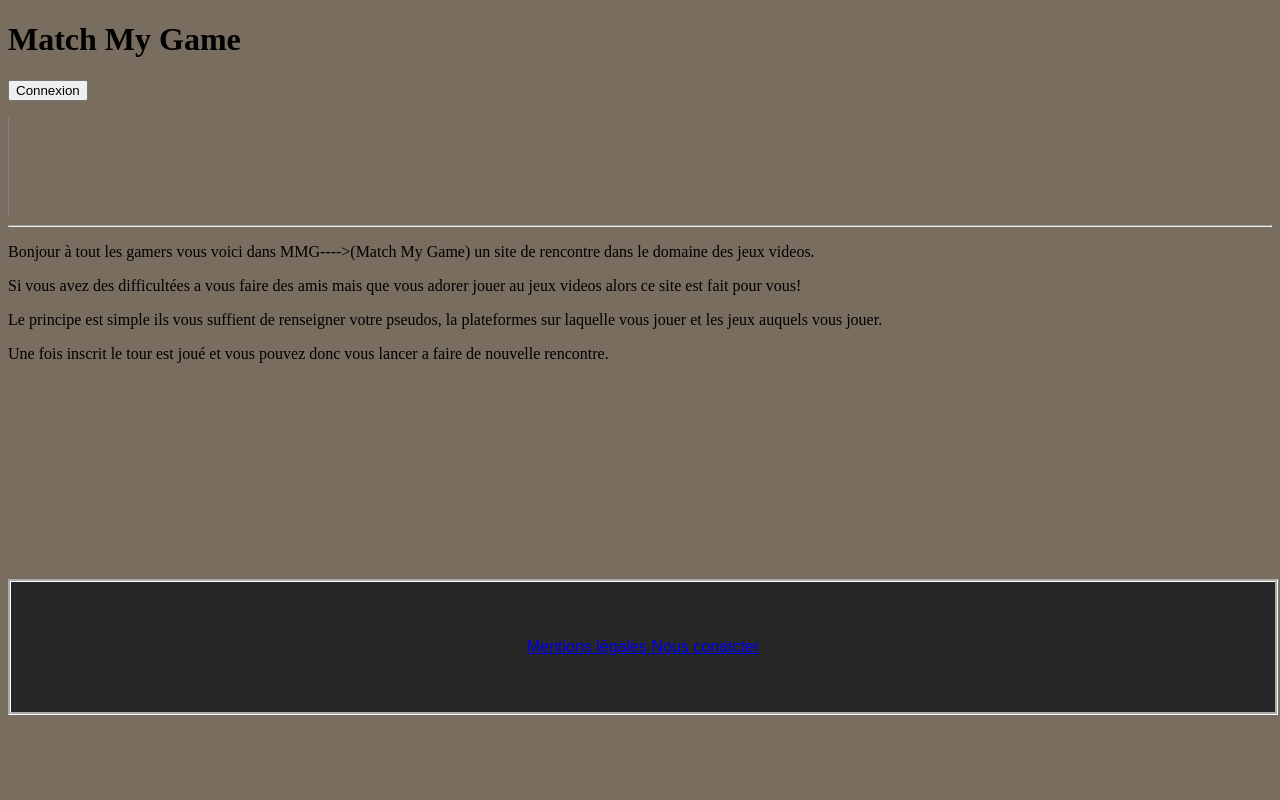
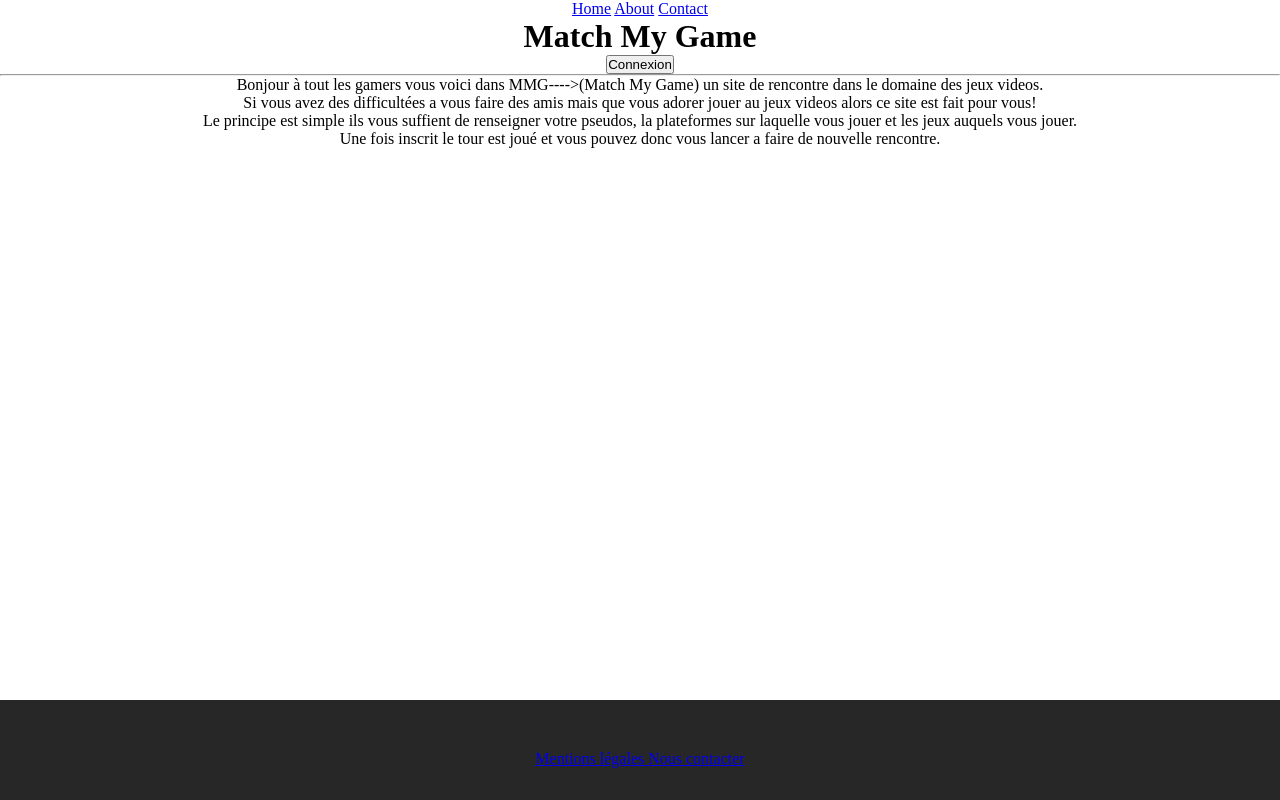
Before and after one commit to MatchMyGame/MatchMyGame, a PHP site: page /PTUT.html in a window 1280 px wide. Run offline with PHP 8.4, Linux system fonts and the light colour scheme.

Commit message:
suite html

```diff
--- a/PTUT.css
+++ b/PTUT.css
@@ -1,53 +1,21 @@
-/*Page fond/taille/texte*/
-body{
-	background-color: #786D5F
+*{
+  margin:0;
+  padding:0;
+}
+ body, html{height:100%;}
+ body{
+  text-align:center;
+}
+#main{
 
-
+  margin:0 auto;
 }
 
-
-.vertical-line
-{ position: right;
-
- width:5px;
- border-left:1px solid gray;
- height:100px;
- color: black;
+footer{
+ background-color:#272727;
+ position:absolute;
+ bottom:0;
+ width:100%;
+ padding-top:50px;
+ height:50px;
 }
-
-
-
-
-
-
-
-
-
-
-
-
-
-
-
-/* fin de page */
-#footer{
-	position: relative;
-	top: 200px;
-	border: 3px white groove;
-width:100%;
-height:auto;
-margin:auto;
-background: #272727;
-padding: 40px 0px;
-text-align: center;
-font-size: 1em;
-font-family:Arial;
-color:white;
-}
-
-/*Point texte pour remonter au top de la page et non la moitiée*/
-#remonter{
-	color: black;
-	position: relative;
-	top: 100px;
-	left: 40px;
--- a/PTUT.html
+++ b/PTUT.html
@@ -9,8 +9,15 @@
 </head>
 
 <body>
-	<nav>    </nav>
-	  <h1>Match My Game</h1>
+	<div id="main">
+	<header>
+	  <nav>
+        <a href="#">Home</a>
+        <a href="#">About</a>
+        <a href="#">Contact</a>
+      </nav>
+	        	<h1>Match My Game</h1>
+	 </header>
 <p>
 <input type="submit" value="Connexion" />
 </p>
@@ -51,13 +58,14 @@
 
 
 
-	  <div id="footer">
+	  <footer>
+	  	<div id="footer">
 		<p class="fin">
 			<a href="#changer"</a>Mentions légales </a>
-			<a href="#contacter"</a>Nous conatcter</a>
+			<a href="#contacter"</a>Nous contacter</a>
 		</p>
+	    </div>
+      </footer>
 	</div>
-
-
 	</body>
 </html>
```
